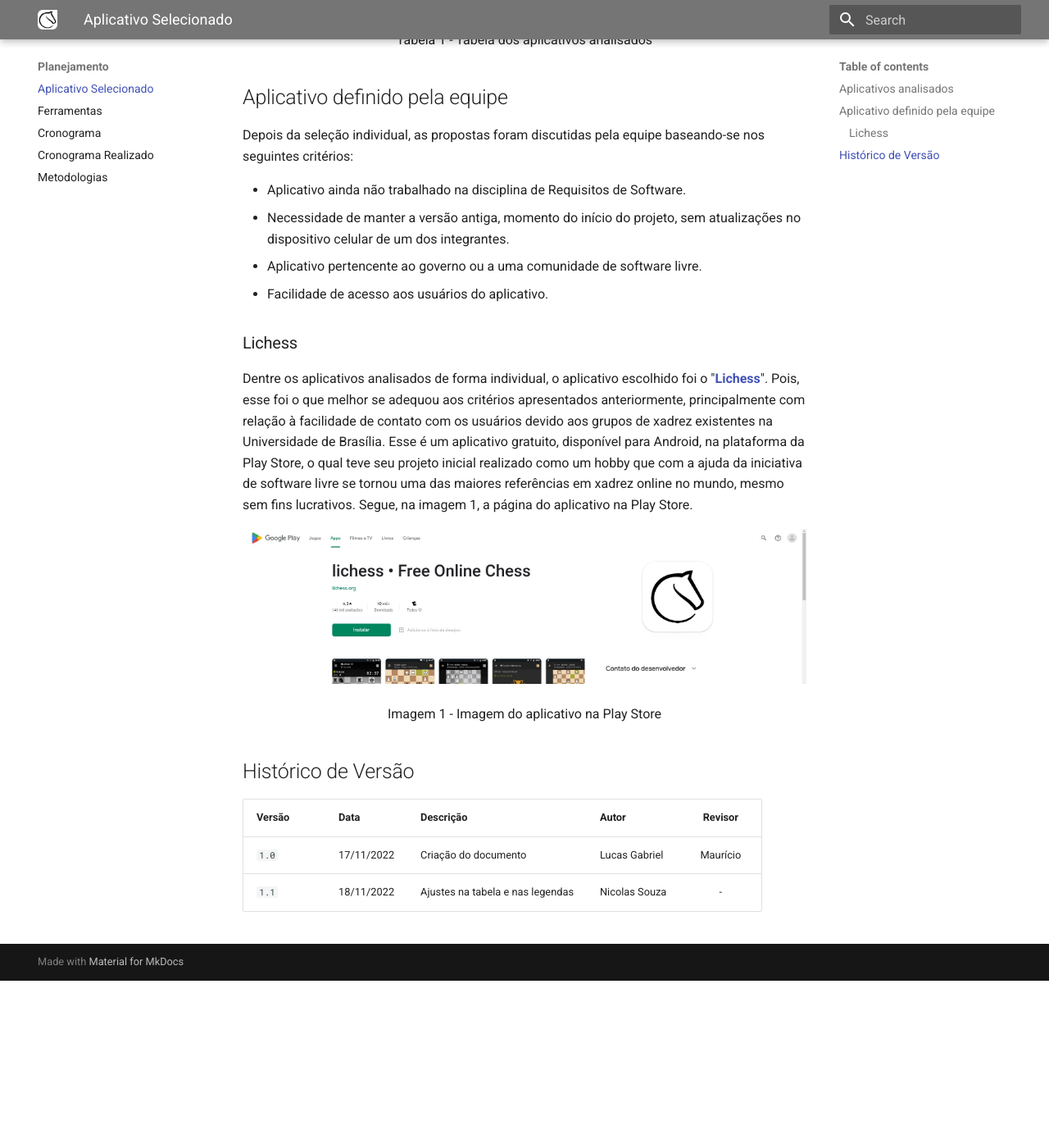
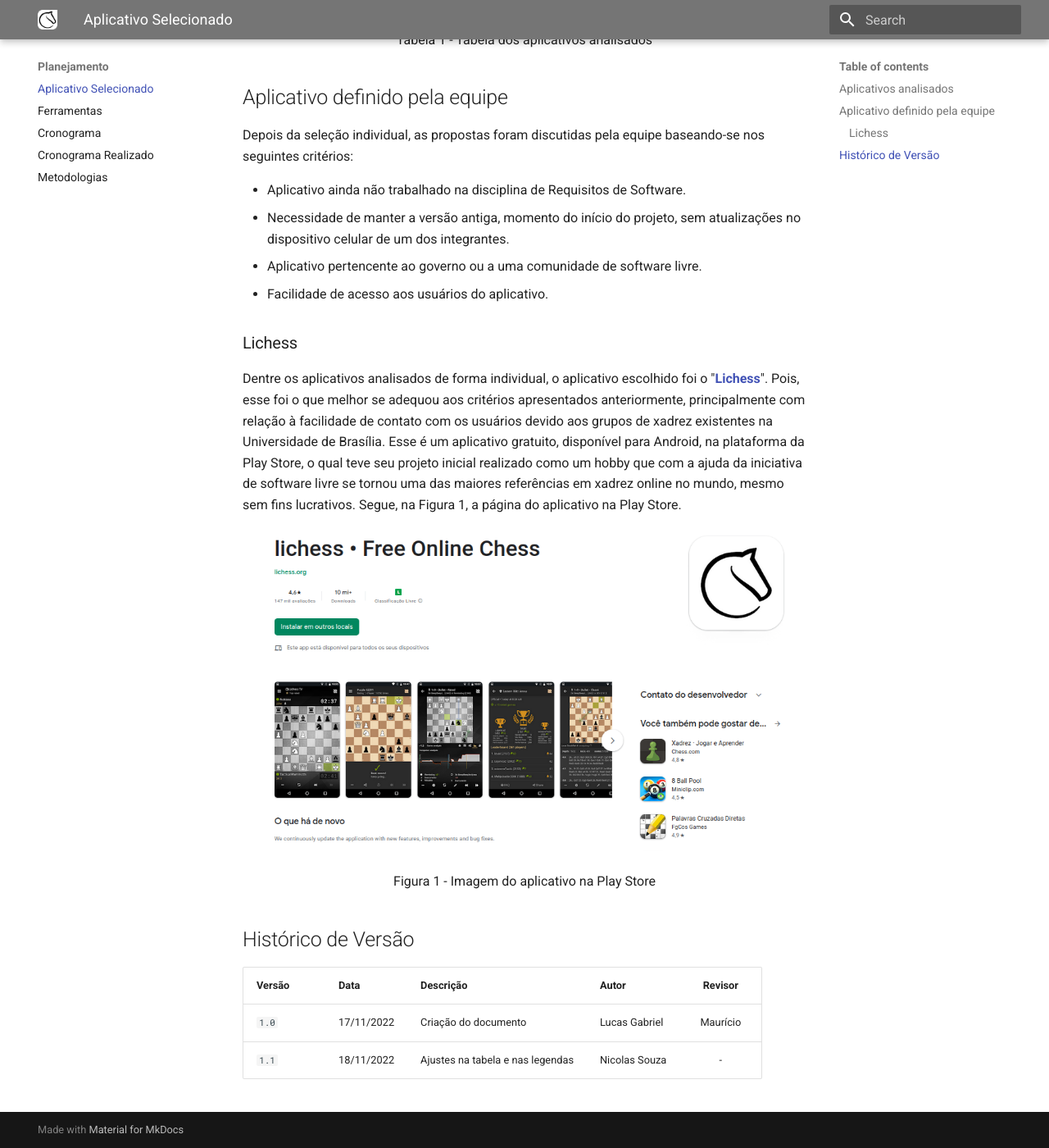
Before and after one commit to Requisitos-de-Software/2022.2-Lichess, an MkDocs documentation site: the page built from docs/planejamento/aplicativo_selecionado.md, in a window 1280 px wide and 1400 px high, scrolled down 789 px. Shown: the whole window at 82% size. Built offline with MkDocs 1.6.1 and Material for MkDocs 9.7.7, drawn with Linux system fonts in a browser that asks for light colours; before the commit the page ends 1985 px from its top, so only the background shows below that.

Commit message:
refac #24 ajusta imagem da playstore para pt-BR

```diff
--- a/docs/planejamento/aplicativo_selecionado.md
+++ b/docs/planejamento/aplicativo_selecionado.md
@@ -28,12 +28,11 @@
 
 ### Lichess
 
-Dentre os aplicativos analisados de forma individual, o aplicativo escolhido foi o "[__Lichess__](https://play.google.com/store/apps/details?id=org.lichess.mobileapp&hl=pt_BR&gl=US)". Pois, esse foi o que melhor se adequou aos critérios apresentados anteriormente, principalmente com relação à facilidade de contato com os usuários devido aos grupos de xadrez existentes na Universidade de Brasília. Esse é um aplicativo gratuito, disponível para Android, na plataforma da Play Store, o qual teve seu projeto inicial realizado como um hobby que com a ajuda da iniciativa de software livre se tornou uma das maiores referências em xadrez online no mundo, mesmo sem fins lucrativos. Segue, na imagem 1, a página do aplicativo na Play Store.
+Dentre os aplicativos analisados de forma individual, o aplicativo escolhido foi o "[__Lichess__](https://play.google.com/store/apps/details?id=org.lichess.mobileapp&hl=pt_BR&gl=US)". Pois, esse foi o que melhor se adequou aos critérios apresentados anteriormente, principalmente com relação à facilidade de contato com os usuários devido aos grupos de xadrez existentes na Universidade de Brasília. Esse é um aplicativo gratuito, disponível para Android, na plataforma da Play Store, o qual teve seu projeto inicial realizado como um hobby que com a ajuda da iniciativa de software livre se tornou uma das maiores referências em xadrez online no mundo, mesmo sem fins lucrativos. Segue, na Figura 1, a página do aplicativo na Play Store.
 
-![image](images/img-lichess.jpg)
-
+![image](images/lichess-playstore.png)
 <div style="text-align: center">
-<p>Imagem 1 - Imagem do aplicativo na Play Store</p>
+<p>Figura 1 - Imagem do aplicativo na Play Store</p>
 </div>
 
 ## Histórico de Versão
```
Also changed, not shown: docs/planejamento/images/img-lichess.jpg (deleted), docs/planejamento/images/lichess-playstore.png (added).
